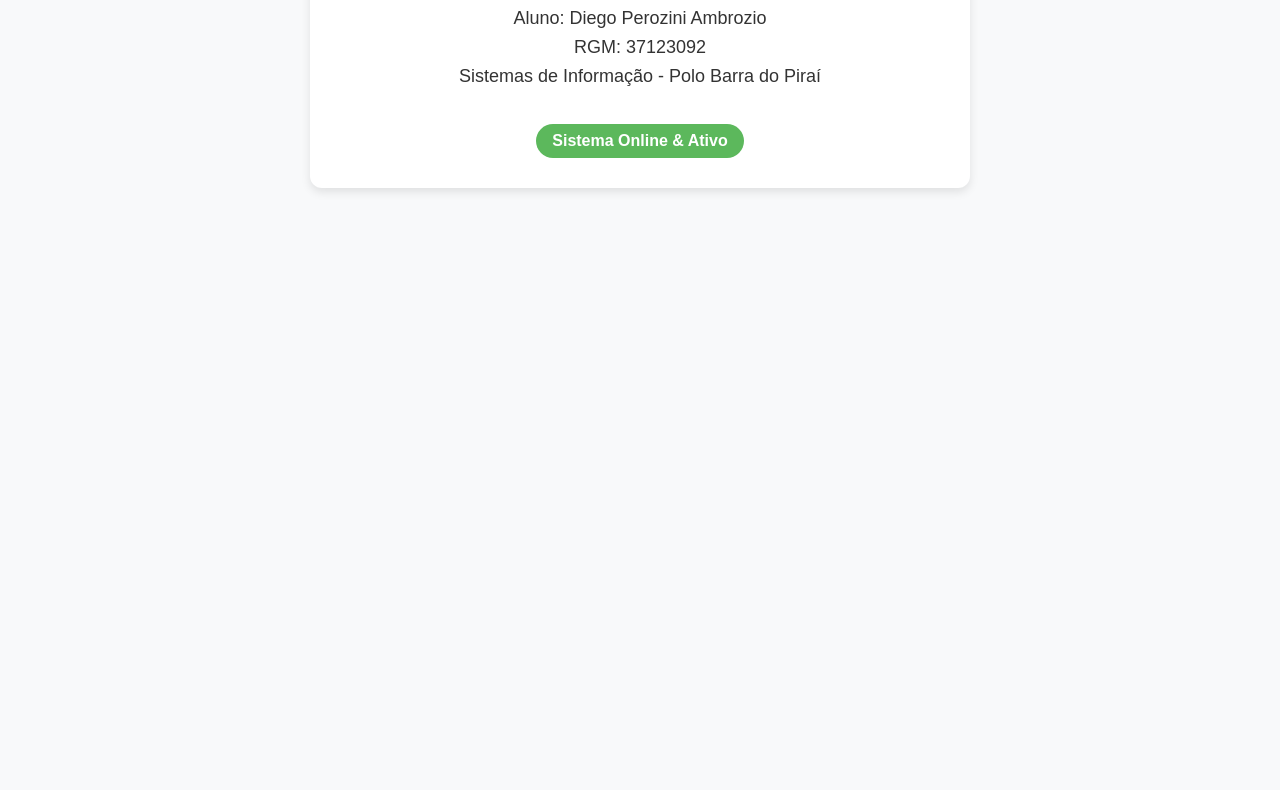
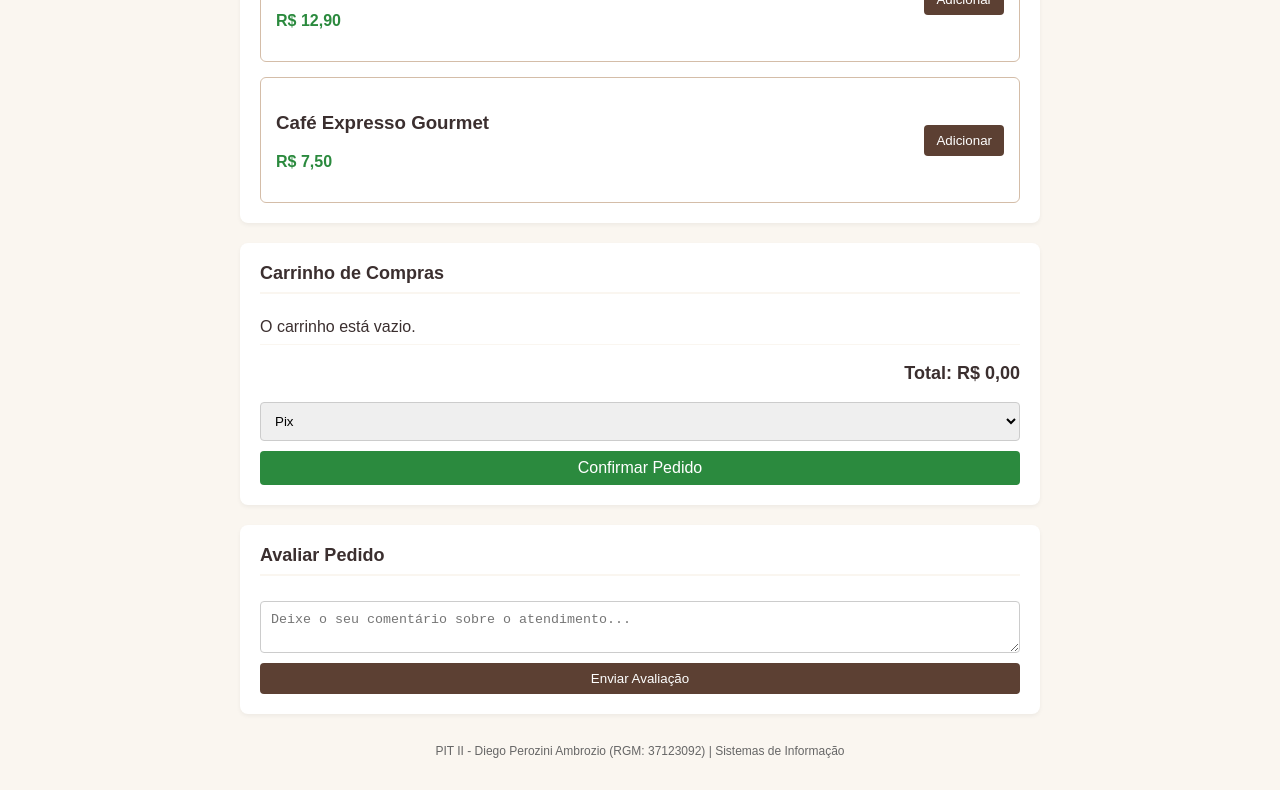
Before and after one commit to pit-projects-dev/gourmet-bites-app, a plain HTML site: page index.html in a window 1280 px wide. Shown: the part 287-1077 px from the top of the page. Before the commit the page ends 800 px from the top, so only its background shows below. Drawn offline with Linux system fonts and the light colour scheme.

Commit message:
Update index.html

```diff
--- a/index.html
+++ b/index.html
@@ -3,22 +3,216 @@
 <head>
     <meta charset="UTF-8">
     <meta name="viewport" content="width=device-width, initial-scale=1.0">
-    <title>Gourmet Bites - Cupcakes & Cafés</title>
+    <title>Gourmet Bites - E-commerce & Delivery</title>
     <style>
-        body { font-family: Arial, sans-serif; text-align: center; background-color: #f8f9fa; color: #333; padding: 50px 20px; }
-        .container { max-width: 600px; margin: auto; background: white; padding: 30px; border-radius: 12px; box-shadow: 0 4px 10px rgba(0,0,0,0.1); }
-        h1 { color: #d9534f; }
-        p { font-size: 18px; line-height: 1.6; }
-        .badge { display: inline-block; background: #5cb85c; color: white; padding: 8px 16px; border-radius: 20px; text-decoration: none; font-weight: bold; margin-top: 15px; }
+        body {
+            font-family: Arial, sans-serif;
+            background-color: #faf6f0;
+            color: #3b2f2f;
+            margin: 0;
+            padding: 20px;
+        }
+        header {
+            text-align: center;
+            background-color: #d4bda8;
+            padding: 20px;
+            border-radius: 8px;
+            margin-bottom: 20px;
+        }
+        header h1 {
+            margin: 0;
+            font-size: 24px;
+            letter-spacing: 2px;
+        }
+        .container {
+            max-width: 800px;
+            margin: 0 auto;
+        }
+        section {
+            background: #fff;
+            padding: 20px;
+            border-radius: 8px;
+            margin-bottom: 20px;
+            box-shadow: 0 2px 4px rgba(0,0,0,0.05);
+        }
+        h2 {
+            font-size: 18px;
+            border-bottom: 2px solid #faf6f0;
+            padding-bottom: 8px;
+            margin-top: 0;
+        }
+        .produtos-grid {
+            display: grid;
+            gap: 15px;
+        }
+        .produto-card {
+            border: 1px solid #d4bda8;
+            padding: 15px;
+            border-radius: 6px;
+            display: flex;
+            justify-content: space-between;
+            align-items: center;
+        }
+        .preco {
+            font-weight: bold;
+            color: #2b8a3e;
+        }
+        button {
+            background-color: #5c4033;
+            color: white;
+            border: none;
+            padding: 8px 12px;
+            border-radius: 4px;
+            cursor: pointer;
+        }
+        button:hover {
+            background-color: #3b2f2f;
+        }
+        ul {
+            list-style: none;
+            padding: 0;
+        }
+        ul li {
+            padding: 8px 0;
+            border-bottom: 1px solid #faf6f0;
+            display: flex;
+            justify-content: space-between;
+        }
+        .total {
+            font-weight: bold;
+            font-size: 18px;
+            text-align: right;
+        }
+        .checkout, .avaliacao-secao {
+            display: flex;
+            flex-direction: column;
+            gap: 10px;
+            margin-top: 15px;
+        }
+        textarea, select {
+            padding: 10px;
+            border: 1px solid #ccc;
+            border-radius: 4px;
+        }
+        .btn-finalizar {
+            background-color: #2b8a3e;
+            font-size: 16px;
+        }
+        .info-aluno {
+            font-size: 12px;
+            color: #666;
+            text-align: center;
+            margin-top: 30px;
+        }
     </style>
 </head>
 <body>
-    <div class="container">
-        <h1>Gourmet Bites 🧁☕</h1>
-        <p>Bem-vindo ao sistema web de e-commerce e delivery digital para cupcakes artesanais e cafés especiais.</p>
-        <p><strong>Projeto Acadêmico - PIT II</strong></p>
-        <p>Aluno: Diego Perozini Ambrozio<br>RGM: 37123092<br>Sistemas de Informação - Polo Barra do Piraí</p>
-        <span class="badge">Sistema Online & Ativo</span>
-    </div>
+    <header>
+        <h1>GOURMET BITES 🧁☕</h1>
+        <p>Cupcakes artesanais e cafés especiais</p>
+    </header>
+
+    <main class="container">
+        <!-- Secção do Cardápio -->
+        <section class="cardapio">
+            <h2>Cardápio Digital</h2>
+            <div class="produtos-grid">
+                <div class="produto-card">
+                    <div>
+                        <h3>Cupcake Especial de Chocolate</h3>
+                        <p class="preco">R$ 12,90</p>
+                    </div>
+                    <button onclick="adicionarCarrinho('Cupcake de Chocolate', 12.90)">Adicionar</button>
+                </div>
+                <div class="produto-card">
+                    <div>
+                        <h3>Café Expresso Gourmet</h3>
+                        <p class="preco">R$ 7,50</p>
+                    </div>
+                    <button onclick="adicionarCarrinho('Café Expresso', 7.50)">Adicionar</button>
+                </div>
+            </div>
+        </section>
+
+        <!-- Secção do Carrinho -->
+        <section class="carrinho-secao">
+            <h2>Carrinho de Compras</h2>
+            <ul id="lista-carrinho">
+                <li class="vazio">O carrinho está vazio.</li>
+            </ul>
+            <p class="total">Total: R$ <span id="valor-total">0,00</span></p>
+
+            <div class="checkout">
+                <select id="pagamento">
+                    <option value="pix">Pix</option>
+                    <option value="cartao">Cartão de Crédito</option>
+                </select>
+                <button class="btn-finalizar" onclick="finalizarPedido()">Confirmar Pedido</button>
+            </div>
+        </section>
+
+        <!-- Painel de Avaliações -->
+        <section class="avaliacao-secao">
+            <h2>Avaliar Pedido</h2>
+            <textarea id="comentario-aval" placeholder="Deixe o seu comentário sobre o atendimento..."></textarea>
+            <button onclick="enviarAvaliacao()">Enviar Avaliação</button>
+        </section>
+
+        <div class="info-aluno">
+            <p>PIT II - Diego Perozini Ambrozio (RGM: 37123092) | Sistemas de Informação</p>
+        </div>
+    </main>
+
+    <script>
+        let carrinho = [];
+        let total = 0;
+
+        function adicionarCarrinho(nome, preco) {
+            carrinho.push({ nome, preco });
+            atualizarCarrinho();
+        }
+
+        function atualizarCarrinho() {
+            const lista = document.getElementById('lista-carrinho');
+            const spanTotal = document.getElementById('valor-total');
+
+            lista.innerHTML = '';
+            total = 0;
+
+            if (carrinho.length === 0) {
+                lista.innerHTML = '<li class="vazio">O carrinho está vazio.</li>';
+            } else {
+                carrinho.forEach((item) => {
+                    total += item.preco;
+                    let li = document.createElement('li');
+                    li.innerHTML = `${item.nome} <span>R$ ${item.preco.toFixed(2)}</span>`;
+                    lista.appendChild(li);
+                });
+            }
+
+            spanTotal.textContent = total.toFixed(2);
+        }
+
+        function finalizarPedido() {
+            if (carrinho.length === 0) {
+                alert('O carrinho está vazio!');
+                return;
+            }
+            const forma = document.getElementById('pagamento').value;
+            alert(`Compra finalizada com sucesso via ${forma.toUpperCase()}!`);
+            carrinho = [];
+            atualizarCarrinho();
+        }
+
+        function enviarAvaliacao() {
+            const texto = document.getElementById('comentario-aval').value;
+            if (texto.trim() === '') {
+                alert('Por favor, escreva um comentário antes de enviar.');
+                return;
+            }
+            alert('Avaliação enviada com sucesso! Obrigado pelo feedback.');
+            document.getElementById('comentario-aval').value = '';
+        }
+    </script>
 </body>
 </html>
```
